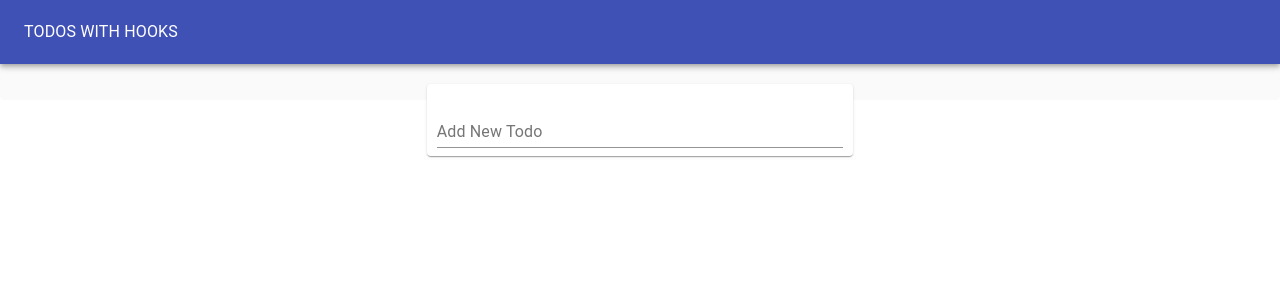
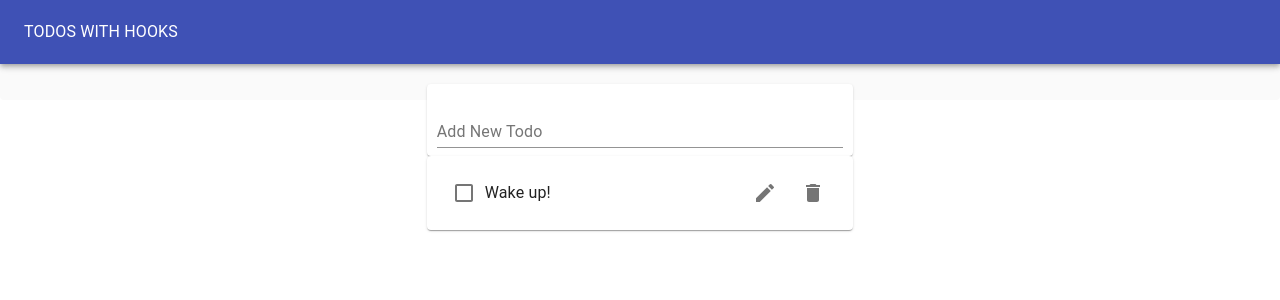
Before and after one commit to YermakovMikhail/ToDo_List, a React (Create React App) app: page / in a window 1280 px wide. Shown: the top 300 px of the page. Built offline with nearby package versions, Linux system fonts and the light colour scheme.

Commit message:
LocalStorage hook

```diff
--- a/src/TodoApp.js
+++ b/src/TodoApp.js
@@ -1,4 +1,4 @@
-import React, { useEffect } from "react"
+import React from "react"
 import useTodoState from "./hooks/useTodoState"
 import Paper from "@material-ui/core/Paper"
 import Typography from "@material-ui/core/Typography"
@@ -9,12 +9,8 @@
 import TodoForm from "./TodoForm"
 
 function TodoApp() {
-    const initialTodos = JSON.parse(window.localStorage.getItem('todos') || "[]");
+    const initialTodos = [{id: 1, task: "Wake up!",completed: false}];
     const { todos, addTodo, removeTodo, toggleTodo, editTodo } = useTodoState(initialTodos);
-
-    useEffect(() => {
-        window.localStorage.setItem("todos", JSON.stringify(todos));
-    }, [todos])
 
     return (
         <Paper
--- /dev/null
+++ b/src/hooks/useLocalStorageState.js
@@ -0,0 +1,16 @@
+import { useState, useEffect } from "react"
+function useLocalStorageState(key, defaultVal) {
+    const [state, setState] = useState(() => {
+        let val;
+        try {
+            val = JSON.parse(window.localStorage.getItem(key) || String(defaultVal))
+        } catch (e) {
+            val = defaultVal;
+        } return val;
+    });
+    useEffect(() => {
+        window.localStorage.setItem(key, JSON.stringify(state));
+    }, [key,state])
+    return [state, setState]
+}
+export default useLocalStorageState;
--- a/src/hooks/useTodoState.js
+++ b/src/hooks/useTodoState.js
@@ -1,7 +1,7 @@
-import { useState } from "react";
 import { v4 as uuid } from 'uuid';
+import useLocalStorageState from "./useLocalStorageState"
 export default initialTodos => {
-    const [todos, setTodos] = useState(initialTodos);
+    const [todos, setTodos] = useLocalStorageState("todos",initialTodos);
     return {
         todos,
         addTodo: newTodoText => {
```
